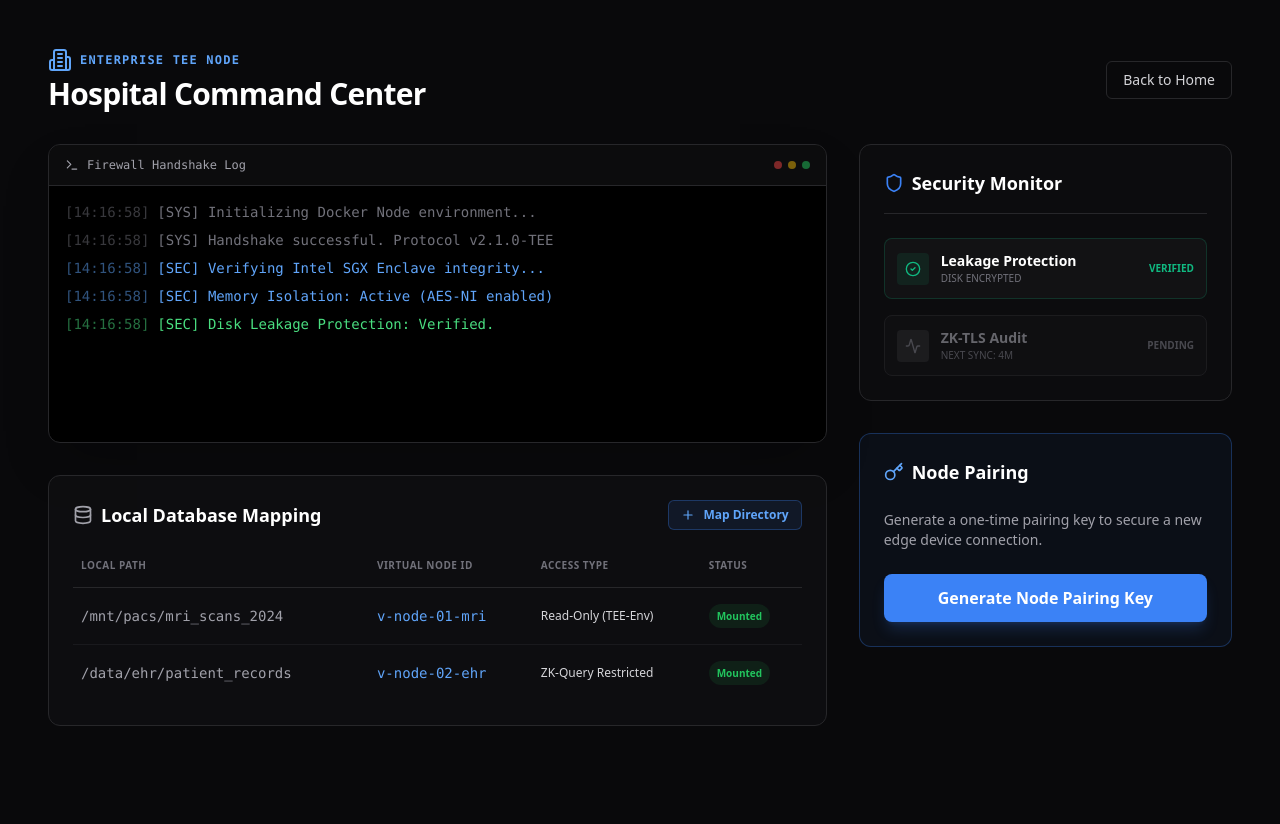
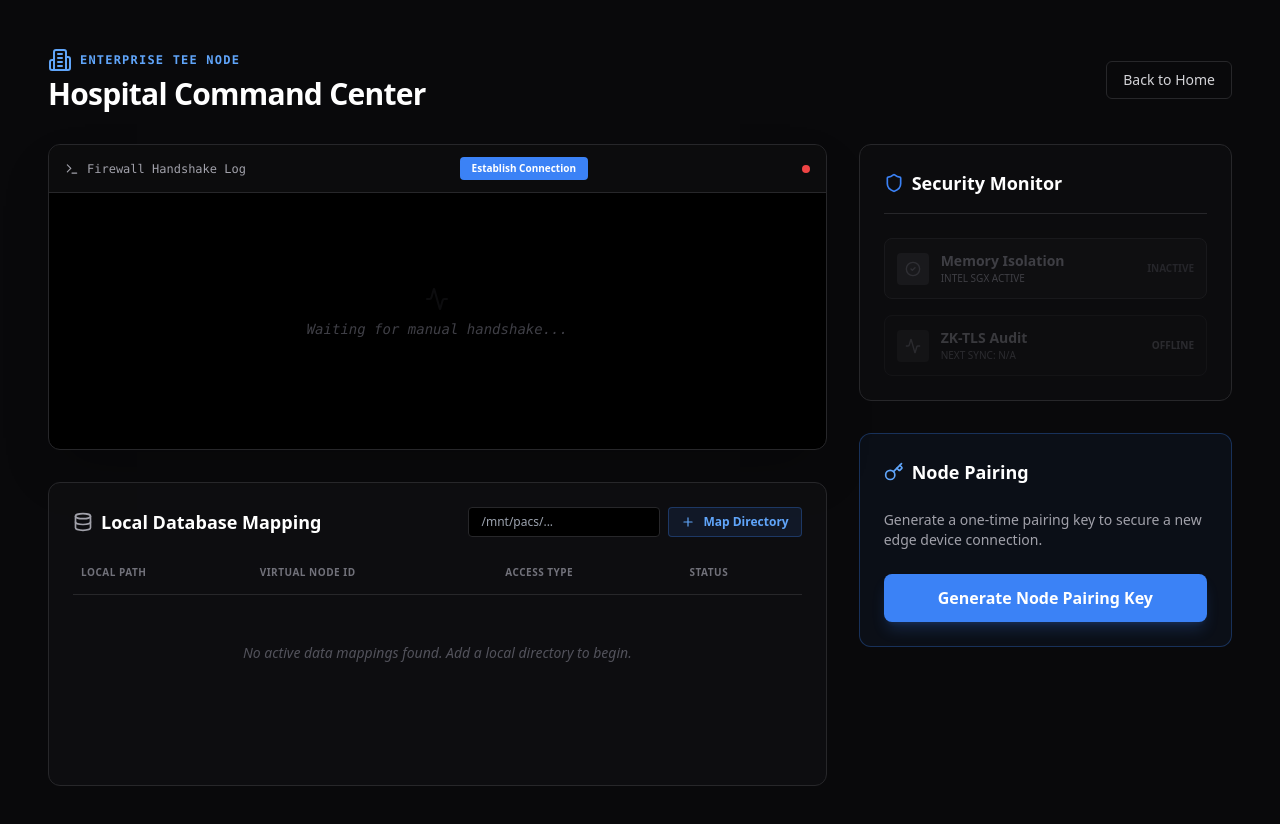
Before and after one commit to qrstuvabcd/Rapha-Protocol, a React (Vite) app in the folder frontend-app/: page /hospital in a window 1280 px wide. Shown: the top 824 px of the page. Before the commit the page ends 800 px from the top, so only its background shows below. Built offline with nearby package versions, Linux system fonts and the light colour scheme.

Commit message:
feat: Removed simulated data and implemented real stateful portal logic

```diff
--- a/frontend-app/src/pages/HospitalPortal.tsx
+++ b/frontend-app/src/pages/HospitalPortal.tsx
@@ -26,10 +26,18 @@ const LOG_MESSAGES = [
 
 export default function HospitalPortal() {
     const [logs, setLogs] = useState<string[]>([]);
+    const [isConnecting, setIsConnecting] = useState(false);
+    const [isConnected, setIsConnected] = useState(false);
+    const [mappings, setMappings] = useState<{ path: string; id: string; type: string; status: string }[]>([]);
     const [pairingKey, setPairingKey] = useState<string | null>(null);
+    const [newPath, setNewPath] = useState("");
     const logEndRef = useRef<HTMLDivElement>(null);
 
-    useEffect(() => {
+    const startConnection = () => {
+        if (isConnecting || isConnected) return;
+        setIsConnecting(true);
+        setLogs([]);
+
         let i = 0;
         const interval = setInterval(() => {
             if (i < LOG_MESSAGES.length) {
@@ -37,10 +45,24 @@ export default function HospitalPortal() {
                 i++;
             } else {
                 clearInterval(interval);
+                setIsConnecting(false);
+                setIsConnected(true);
             }
-        }, 1000);
-        return () => clearInterval(interval);
-    }, []);
+        }, 800);
+    };
+
+    const addMapping = (e: React.FormEvent) => {
+        e.preventDefault();
+        if (!newPath) return;
+        const newMapping = {
+            path: newPath,
+            id: `v-node-${mappings.length + 1}-${newPath.split('/').pop()}`,
+            type: "Read-Only (TEE-Env)",
+            status: "Mounted"
+        };
+        setMappings([...mappings, newMapping]);
+        setNewPath("");
+    };
 
     useEffect(() => {
         logEndRef.current?.scrollIntoView({ behavior: 'smooth' });
@@ -85,13 +107,25 @@ export default function HospitalPortal() {
                                     <Terminal size={14} />
                                     Firewall Handshake Log
                                 </div>
+                                {!isConnected && !isConnecting && (
+                                    <button
+                                        onClick={startConnection}
+                                        className="px-3 py-1 bg-blue-500 text-white text-[10px] font-bold rounded hover:bg-blue-600 transition-colors"
+                                    >
+                                        Establish Connection
+                                    </button>
+                                )}
                                 <div className="flex gap-1.5">
-                                    <div className="w-2 h-2 rounded-full bg-red-500/50"></div>
-                                    <div className="w-2 h-2 rounded-full bg-yellow-500/50"></div>
-                                    <div className="w-2 h-2 rounded-full bg-green-500/50"></div>
+                                    <div className={`w-2 h-2 rounded-full ${isConnected ? 'bg-green-500' : isConnecting ? 'bg-yellow-500 animate-pulse' : 'bg-red-500'}`}></div>
                                 </div>
                             </div>
                             <div className="p-4 h-64 overflow-y-auto font-mono text-sm space-y-2 scrollbar-hide">
+                                {logs.length === 0 && !isConnecting && (
+                                    <div className="text-zinc-700 italic flex flex-col items-center justify-center h-full gap-2">
+                                        <Activity size={24} className="opacity-20" />
+                                        Waiting for manual handshake...
+                                    </div>
+                                )}
                                 {logs.map((log, idx) => (
                                     <div key={idx} className={`${log.includes('SUCCESS') || log.includes('Verified') ? 'text-green-400' : log.includes('SEC') ? 'text-blue-400' : 'text-zinc-500'}`}>
                                         <span className="opacity-50 mr-2">[{new Date().toLocaleTimeString([], { hour12: false })}]</span>
@@ -109,17 +143,26 @@ export default function HospitalPortal() {
                             transition={{ delay: 0.2 }}
                             className="rounded-xl border border-zinc-800 bg-zinc-900/30 p-6 space-y-6"
                         >
-                            <div className="flex items-center justify-between">
+                            <div className="flex flex-col md:flex-row md:items-center justify-between gap-4">
                                 <div className="flex items-center gap-2">
                                     <Database className="text-zinc-400" size={20} />
                                     <h2 className="text-lg font-bold text-white">Local Database Mapping</h2>
                                 </div>
-                                <button className="flex items-center gap-2 px-3 py-1.5 bg-blue-500/10 text-blue-400 border border-blue-500/30 rounded-md text-xs font-semibold hover:bg-blue-500 hover:text-white transition-all">
+                                <form onSubmit={addMapping} className="flex gap-2">
+                                    <input
+                                        type="text"
+                                        placeholder="/mnt/pacs/..."
+                                        value={newPath}
+                                        onChange={(e) => setNewPath(e.target.value)}
+                                        className="bg-black border border-zinc-800 rounded px-3 py-1 text-xs focus:outline-none focus:border-blue-500/50 transition-colors w-full md:w-48"
+                                    />
+                                    <button type="submit" className="flex items-center gap-2 px-3 py-1.5 bg-blue-500/10 text-blue-400 border border-blue-500/30 rounded text-xs font-semibold hover:bg-blue-500 hover:text-white transition-all whitespace-nowrap">
                                         <Plus size={14} /> Map Directory
                                     </button>
+                                </form>
                             </div>
 
-                            <div className="overflow-x-auto">
+                            <div className="overflow-x-auto min-h-[200px]">
                                 <table className="w-full text-left text-sm">
                                     <thead className="border-b border-zinc-800 text-zinc-500 uppercase text-[10px] font-bold tracking-wider">
                                         <tr>
@@ -130,26 +173,26 @@ export default function HospitalPortal() {
                                         </tr>
                                     </thead>
                                     <tbody className="divide-y divide-zinc-800/50">
-                                        <tr className="group">
-                                            <td className="py-4 px-2 font-mono text-zinc-400">/mnt/pacs/mri_scans_2024</td>
-                                            <td className="py-4 px-2 font-mono text-blue-400">v-node-01-mri</td>
-                                            <td className="py-4 px-2 text-xs">Read-Only (TEE-Env)</td>
+                                        {mappings.length === 0 ? (
+                                            <tr>
+                                                <td colSpan={4} className="py-12 text-center text-zinc-600 italic text-sm">
+                                                    No active data mappings found. Add a local directory to begin.
+                                                </td>
+                                            </tr>
+                                        ) : (
+                                            mappings.map((m, i) => (
+                                                <tr key={i} className="group">
+                                                    <td className="py-4 px-2 font-mono text-zinc-400">{m.path}</td>
+                                                    <td className="py-4 px-2 font-mono text-blue-400">{m.id}</td>
+                                                    <td className="py-4 px-2 text-xs">{m.type}</td>
                                                     <td className="py-4 px-2">
                                                         <span className="inline-flex items-center gap-1.5 px-2 py-0.5 rounded-full bg-green-500/10 text-green-500 text-[10px] font-bold">
-                                                    Mounted
+                                                            {m.status}
                                                         </span>
                                                     </td>
                                                 </tr>
-                                        <tr>
-                                            <td className="py-4 px-2 font-mono text-zinc-400">/data/ehr/patient_records</td>
-                                            <td className="py-4 px-2 font-mono text-blue-400">v-node-02-ehr</td>
-                                            <td className="py-4 px-2 text-xs">ZK-Query Restricted</td>
-                                            <td className="py-4 px-2">
-                                                <span className="inline-flex items-center gap-1.5 px-2 py-0.5 rounded-full bg-green-500/10 text-green-500 text-[10px] font-bold">
-                                                    Mounted
-                                                </span>
-                                            </td>
-                                        </tr>
+                                            ))
+                                        )}
                                     </tbody>
                                 </table>
                             </div>
@@ -171,30 +214,30 @@ export default function HospitalPortal() {
                             </div>
 
                             <div className="space-y-4">
-                                <div className="flex items-center justify-between p-3 rounded-lg bg-zinc-900/50 border border-emerald-500/20">
+                                <div className={`flex items-center justify-between p-3 rounded-lg bg-zinc-900/50 border transition-colors ${isConnected ? 'border-emerald-500/20' : 'border-zinc-800 opacity-50'}`}>
                                     <div className="flex items-center gap-3">
-                                        <div className="w-8 h-8 rounded bg-emerald-500/10 flex items-center justify-center">
-                                            <CheckCircle2 size={16} className="text-emerald-500" />
+                                        <div className={`w-8 h-8 rounded flex items-center justify-center ${isConnected ? 'bg-emerald-500/10' : 'bg-zinc-800'}`}>
+                                            <CheckCircle2 size={16} className={isConnected ? 'text-emerald-500' : 'text-zinc-600'} />
                                         </div>
                                         <div>
-                                            <p className="text-sm font-semibold text-white">Leakage Protection</p>
-                                            <p className="text-[10px] text-zinc-500 uppercase">Disk Encrypted</p>
+                                            <p className={`text-sm font-semibold ${isConnected ? 'text-white' : 'text-zinc-500'}`}>Memory Isolation</p>
+                                            <p className="text-[10px] text-zinc-500 uppercase">Intel SGX Active</p>
                                         </div>
                                     </div>
-                                    <span className="text-[10px] font-bold text-emerald-500">VERIFIED</span>
+                                    <span className={`text-[10px] font-bold ${isConnected ? 'text-emerald-500' : 'text-zinc-700'}`}>{isConnected ? 'SECURE' : 'INACTIVE'}</span>
                                 </div>
 
-                                <div className="flex items-center justify-between p-3 rounded-lg bg-zinc-900/50 border border-zinc-800 opacity-60">
+                                <div className={`flex items-center justify-between p-3 rounded-lg bg-zinc-900/50 border transition-colors ${isConnected ? 'border-zinc-800 opacity-60' : 'border-zinc-800 opacity-30'}`}>
                                     <div className="flex items-center gap-3">
                                         <div className="w-8 h-8 rounded bg-zinc-800 flex items-center justify-center">
                                             <Activity size={16} className="text-zinc-500" />
                                         </div>
                                         <div>
                                             <p className="text-sm font-semibold text-zinc-400">ZK-TLS Audit</p>
-                                            <p className="text-[10px] text-zinc-500 uppercase">Next Sync: 4m</p>
+                                            <p className="text-[10px] text-zinc-500 uppercase">Next Sync: {isConnected ? '4m' : 'N/A'}</p>
                                         </div>
                                     </div>
-                                    <span className="text-[10px] font-bold text-zinc-500">PENDING</span>
+                                    <span className="text-[10px] font-bold text-zinc-500">{isConnected ? 'PENDING' : 'OFFLINE'}</span>
                                 </div>
                             </div>
                         </motion.div>
```
Also changed, not shown: frontend-app/src/pages/PatientPortal.tsx (+69 -33 lines). Lines whose indentation alone changed are shown as unchanged.
